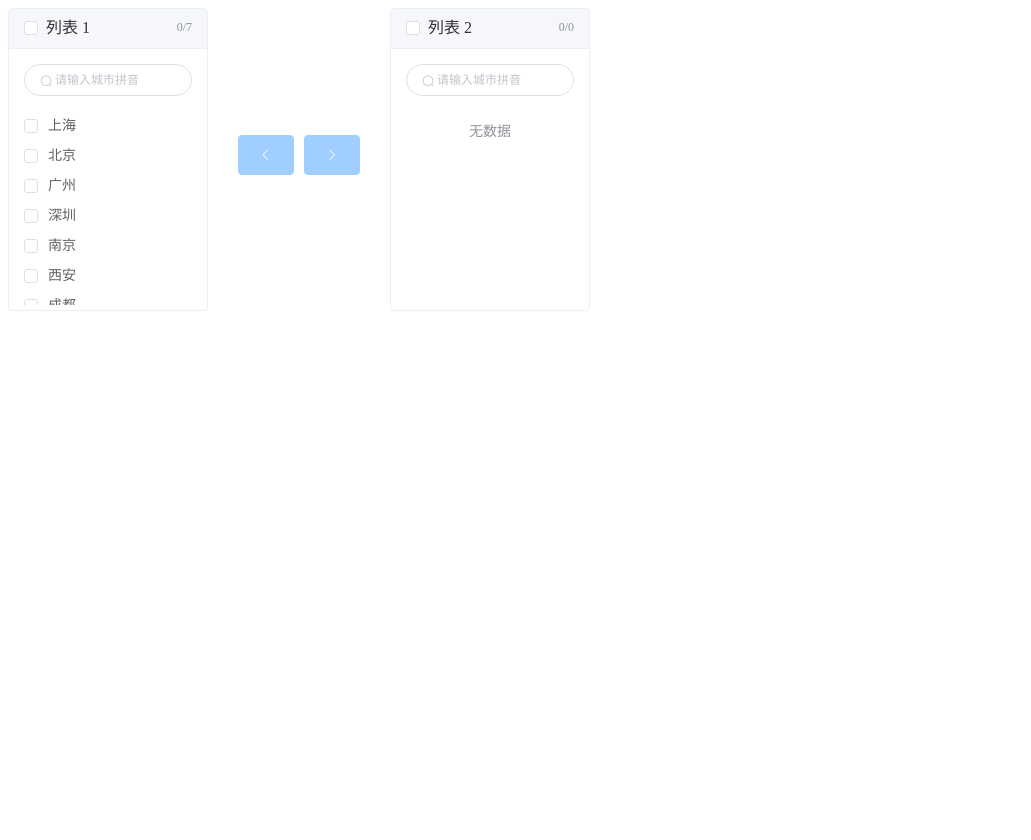
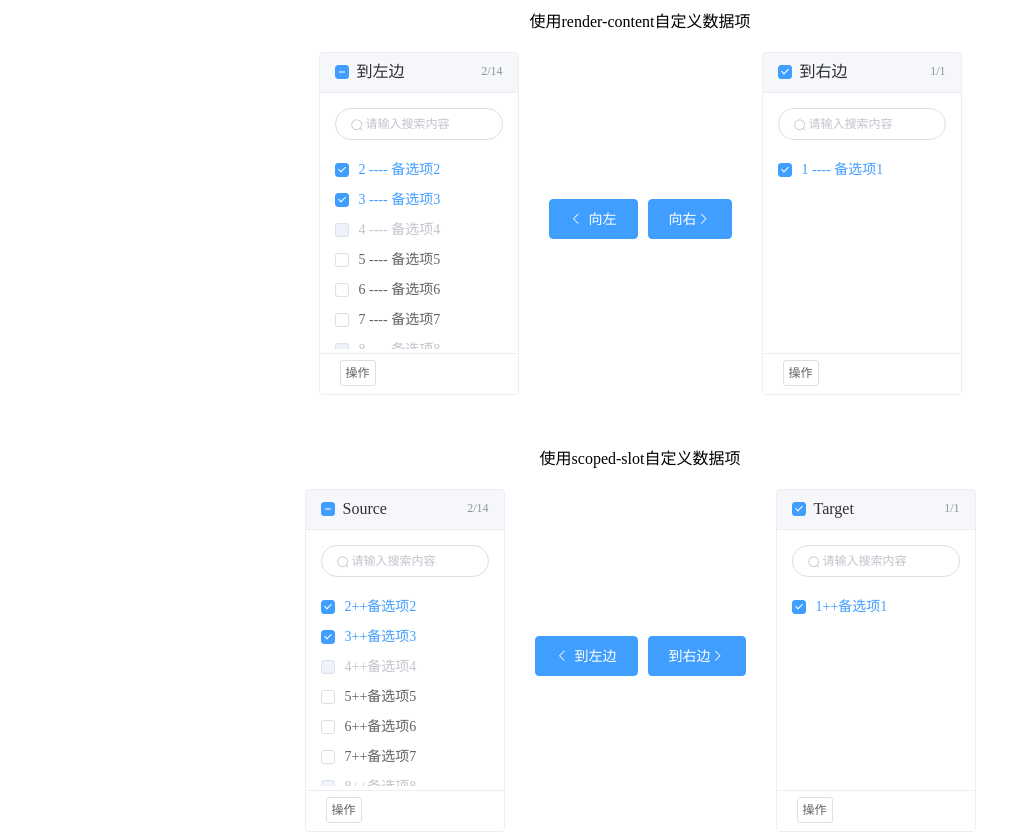
Before and after one commit to kingyeahwei/element_learning, a Vue app: page / in a window 1280 px wide. Shown: the whole page, without its empty margins (0-1031 px from the left). Before the commit the page ends 800 px from the top, so only its background shows below. Built offline with nearby package versions, Linux system fonts and the light colour scheme.

Commit message:
transfer 自定义

```diff
--- a/src/App.vue
+++ b/src/App.vue
@@ -1,12 +1,41 @@
 <template>
   <div id="app">
-    <el-transfer
-      filterable
-      :filter-method="filterMethod"
-      filter-placeholder="请输入城市拼音"
-      v-model="value"
-      :data="data"
-    ></el-transfer>
+    <p style="text-align: center; margin: 0 0 20px;">使用render-content自定义数据项</p>
+    <div style="text-align: center;">
+      <el-transfer
+        style="text-align: left; display: inline-block;"
+        v-model="value"
+        filterable
+        :left-default-checked="[2, 3]"
+        :right-default-checked="[1]"
+        :render-content="renderFunc"
+        :titles="['到左边', '到右边']"
+        :button-texts="['向左', '向右']"
+        :format="{ noChecked: '${total}', hasChecked: '${checked}/${total}' }"
+        @change="handleChange"
+        :data="data">
+        <el-button class="transfer-footer" slot="left-footer" size="small">操作</el-button>
+        <el-button class="transfer-footer" slot="right-footer" size="small">操作</el-button>
+      ></el-transfer>
+    </div>
+    <p style="text-align: center; margin: 50px 0 20px;">使用scoped-slot自定义数据项</p>
+    <div style="text-align: center;">
+      <el-transfer
+        style="text-align: left; display: inline-block;"
+        v-model="value4"
+        filterable
+        :left-default-checked="[2, 3]"
+        :right-default-checked="[1]"
+        :titles="['Source', 'Target']"
+        :button-texts="['到左边', '到右边']"
+        :format="{ noChecked: '${total}', hasChecked: '${checked}/${total}' }"
+        @change="handleChange"
+        :data="data">
+        <span slot-scope="{option}">{{option.key}}++{{option.label}}</span>
+        <el-button class="transfer-footer" slot="left-footer" size="small">操作</el-button>
+        <el-button class="transfer-footer" slot="right-footer" size="small">操作</el-button>
+      </el-transfer>
+    </div>
   </div>
 </template>
 
@@ -17,31 +46,37 @@
     data() {
       const generateData = (_) => {
         const data = [];
-        const cities = ["上海", "北京", "广州", "深圳", "南京", "西安", "成都"];
-        const pinyin = ["shanghai", "beijing", 'guangzhou', "shenzhen", 'nanjing', 'xian', 'chengdu'];
-        cities.forEach((item, index) => {
+        for (let i = 1; i <= 15; i++) {
           data.push({
-            label: item,
-            key: index,
-            pinyin: pinyin[index]
-          });
-        });
+            key: i,
+            label: `备选项${i}`,
+            disabled: i % 4 == 0
+          })
+        }
         return data;
-      };
+      }
       return {
         data: generateData(),
-        value: [],
+        value: [1],
+        value4: [1],
+        renderFunc(h, option) {
+          console.log(h)
+          console.log(option)
+          return <span>{option.key} ---- {option.label}</span>;
+        }
       }
     },
     methods: {
-      filterMethod(query, item) {
-        console.log(query)
-        console.log(item)
-        return item.pinyin.indexOf(query) > -1;
+      handleChange(value, direction, movedkeys) {
+        console.log(value, direction, movedkeys)
       }
     }
   };
 </script>
 
 <style lang="less">
+  .transfer-footer {
+    margin-left: 20px;
+    padding: 6px 5px;
+  }
 </style>
```
